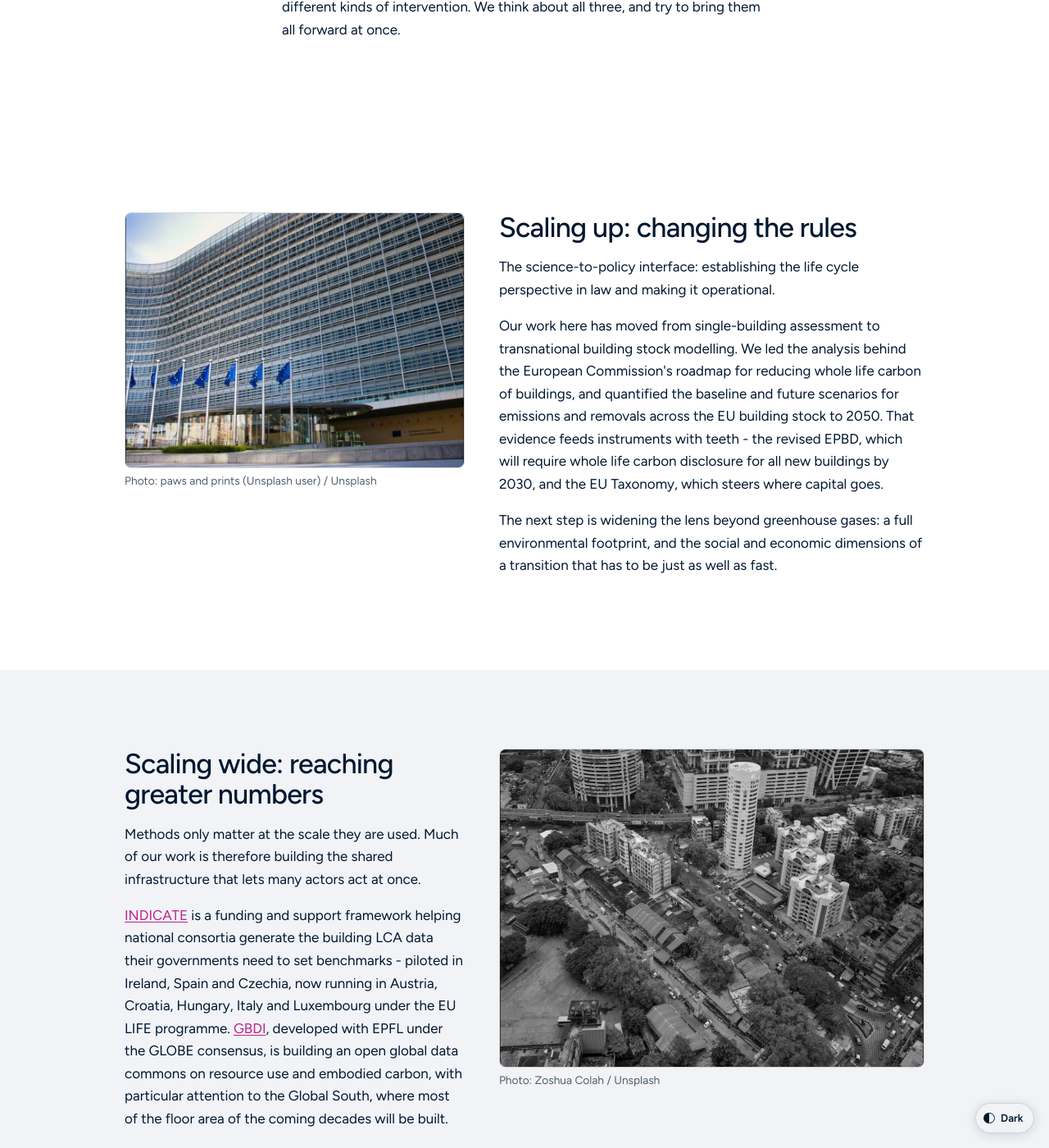
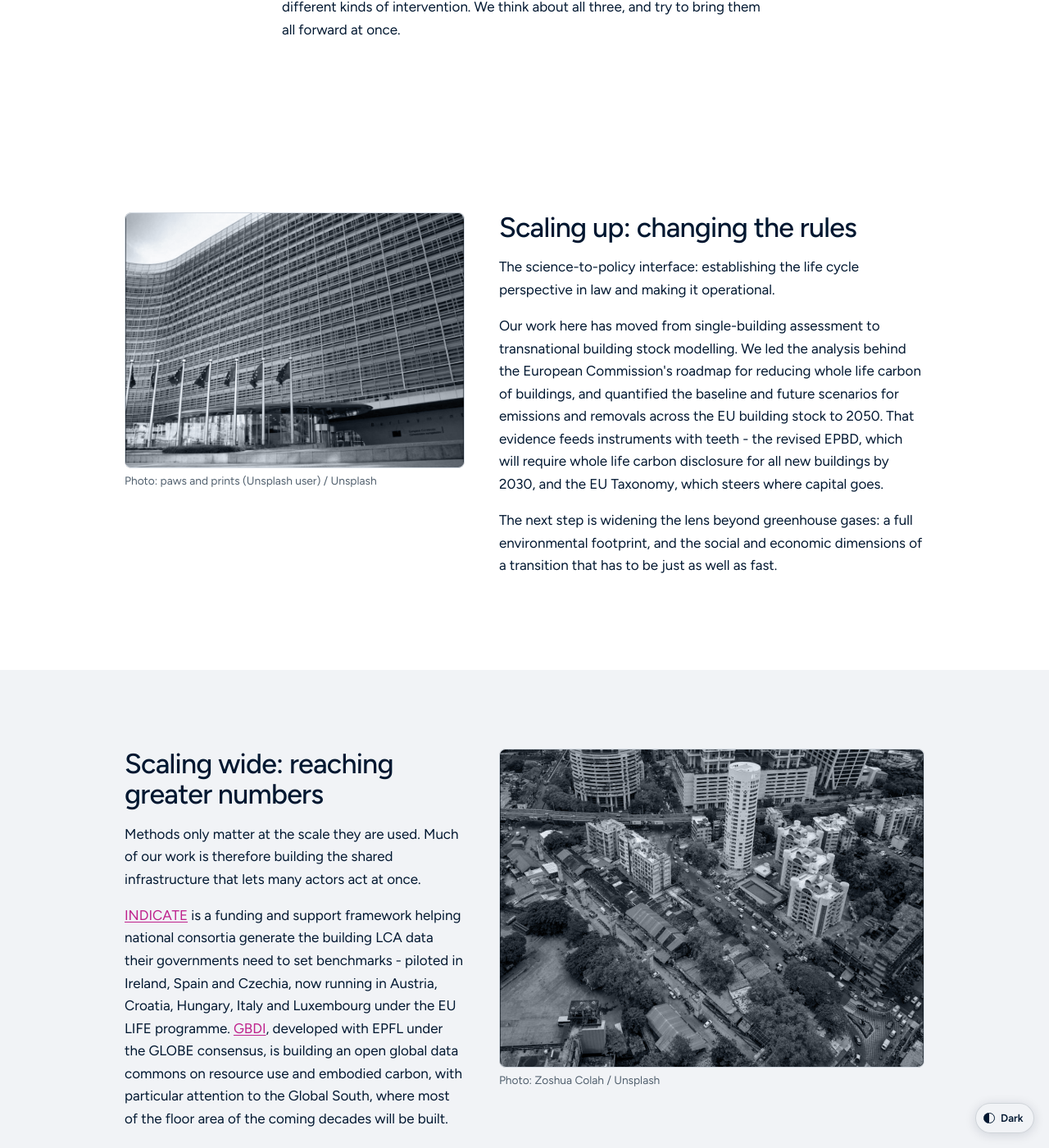
Before and after one commit to mroeck/riselabs.at, a Jekyll site: the page built from approach.md, in a window 1280 px wide and 1400 px high, scrolled down 1279 px. Shown: the whole window at 82% size. Built offline with Jekyll 4.4.1, drawn with Linux system fonts in a browser that asks for light colours; some web fonts are replaced.

Commit message:
Pictures: black and white with a subtle navy cast, on by default
Replaces the magenta-to-blush duotone. One treatment, on, rather than an
option kept off.

The cast is a `color` blend, not the `lighten` one I built first. Lighten
only moves pixels darker than the tint, and the CI navy is so dark that on
most of these photographs nothing moved at all: the treatment showed on a
night-time city and was invisible on a building site, a rooftop survey and a
housing facade. A `color` blend carries the hue across the whole tonal range,
which is what makes five photographs from five sources look like one set.
Rendered all five under both approaches at four strengths before choosing.

Two numbers to turn, and only these two: `--photo-tint` (the CI navy) and
`--photo-tint-strength`, at .30 in light and .28 in dark. Past about .55 it
stops reading as black and white and starts reading as blue. The dark theme
uses a lighter navy because the page behind the picture is already this
colour and a tinted photograph on it otherwise loses its edge.

`.tone` wraps the image and nothing else. It sat on the <figure> at first,
which also holds the photographer's credit, and the overlay covered the
credit line - caught by measuring where the overlay ended against where the
caption began, which is not something screenshots make obvious.

Portraits keep their own switch. A row of faces and a row of buildings do not
want the same treatment and should not be tied to one word.

Co-Authored-By: Claude Opus 5 <noreply@anthropic.com>
Claude-Session: https://claude.ai/code/session_013yvRdL5WvGEbo8a8kksApF

```diff
--- a/_config.yml
+++ b/_config.yml
@@ -72,14 +72,19 @@ surfaces: plain
 
 # The photographs on Expertise, Approach and the two GBDI projects.
 #
-#   plain    (the default) they render as shot
-#   duotone  the CI duotone, magenta through blush in light, purple through
-#            pink in dark (ramp A, H19)
+#   mono   (the default) black and white, with the CI navy lifted into the
+#          shadows, so photographs from different sources read as one set
+#   plain  they render as shot
 #
-# Built and kept off, the same arrangement as the gradient above: Martin asked
-# for the option to exist without it going live before he has seen it on the
-# real site. One word here and a class on <body>.
-photo_treatment: plain
+# This replaced a magenta-to-blush duotone (ramp A, H19) on 31 Oct 2026:
+# Martin asked for a simple black and white with a subtle navy tone instead.
+# The strength is `--photo-tint-strength` in the stylesheet, not here, because
+# it is a number to look at rather than a choice to make.
+#
+# Portraits have their own switch above; the two are not tied together on
+# purpose, since a row of faces and a row of buildings do not want the same
+# treatment.
+photo_treatment: mono
 
 # Newsletter. Two different URLs, doing two different jobs:
 #   newsletter_url    = the public Buttondown page - renders a button
--- a/_layouts/default.html
+++ b/_layouts/default.html
@@ -69,7 +69,7 @@
 {%- capture body_class -%}
   {% if site.portraits == "bw" %}portraits-bw {% endif %}
   {%- if site.surfaces == "gradient" %}surfaces-gradient {% endif %}
-  {%- if site.photo_treatment == "duotone" %}duotone{% endif %}
+  {%- if site.photo_treatment != "plain" %}photo-mono{% endif %}
 {%- endcapture -%}
 {%- assign body_class = body_class | strip -%}
 <body{% if body_class != "" %} class="{{ body_class }}"{% endif %}>
--- a/approach.md
+++ b/approach.md
@@ -80,8 +80,8 @@ bring them all forward at once.</p>
 <div class="wrap">
 
 <div class="strand">
-  <figure class="strand-img duotone">
-    <img src="{{ '/assets/img/photos/approach-scaling-up.jpg' | relative_url }}" alt="" loading="lazy">
+  <figure class="strand-img">
+    <span class="tone"><img src="{{ '/assets/img/photos/approach-scaling-up.jpg' | relative_url }}" alt="" loading="lazy"></span>
     <figcaption class="muted small">Photo: paws and prints (Unsplash user) / Unsplash</figcaption>
   </figure>
   <div class="strand-body">
@@ -112,8 +112,8 @@ bring them all forward at once.</p>
 <div class="wrap">
 
 <div class="strand flip">
-  <figure class="strand-img duotone">
-    <img src="{{ '/assets/img/photos/approach-scaling-wide.jpg' | relative_url }}" alt="" loading="lazy">
+  <figure class="strand-img">
+    <span class="tone"><img src="{{ '/assets/img/photos/approach-scaling-wide.jpg' | relative_url }}" alt="" loading="lazy"></span>
     <figcaption class="muted small">Photo: Zoshua Colah / Unsplash</figcaption>
   </figure>
   <div class="strand-body">
@@ -145,8 +145,8 @@ bring them all forward at once.</p>
 <div class="wrap">
 
 <div class="strand">
-  <figure class="strand-img duotone">
-    <img src="{{ '/assets/img/projects/collaborative-housing.jpg' | relative_url }}" alt="" loading="lazy">
+  <figure class="strand-img">
+    <span class="tone"><img src="{{ '/assets/img/projects/collaborative-housing.jpg' | relative_url }}" alt="" loading="lazy"></span>
   </figure>
   <div class="strand-body">
     <h2 id="scaling-deep">Scaling deep: working with pioneers</h2>
--- a/assets/css/style.css
+++ b/assets/css/style.css
@@ -2212,28 +2212,54 @@ table.listing td.t-partner .t-logo,
 .strand-body { min-width: 0; max-width: var(--measure); }
 .strand-body h2 { margin-top: 0; }
 
-/* ---------- duotone (R7) ----------
-
-   Built and kept off. The switch is `surfaces: duotone` in _config.yml, which
-   puts `duotone` on <body>; without it every picture renders as shot, which is
-   what ships. Martin asked for the option to exist without it going live
-   unreviewed, the same arrangement as the hero gradient.
-
-   Two layers over a greyscale image: `lighten` with the dark colour lifts the
-   shadows to it, `multiply` with the light colour tints the highlights. Ramp A
-   (H19), the CI's magenta to blush. */
-:root { --duo-dark: #f92d84; --duo-light: #ffe1ee; }
-:root[data-theme="dark"], :root:not([data-theme="light"]) { --duo-dark: #751094; --duo-light: #ff6ba6; }
-
-body.duotone .duotone { position: relative; isolation: isolate; }
-body.duotone .duotone img { filter: grayscale(1) contrast(1.1); }
-body.duotone .duotone::before,
-body.duotone .duotone::after {
+/* ---------- the picture treatment (R7) ----------
+
+   Black and white with a subtle navy cast, so photographs from half a dozen
+   sources read as one set.
+
+   The cast is a `color` blend, not a `lighten` one. Lighten lifts only the
+   pixels darker than the tint, and the CI navy is so dark that on most of
+   these pictures nothing moved: the treatment was visible on a night-time
+   city and invisible on everything else. A `color` blend carries the hue
+   across the whole tonal range, which is what makes five photographs look
+   like a set rather than five photographs.
+
+   Two numbers to turn, and only these two:
+     --photo-tint           the hue. The CI navy.
+     --photo-tint-strength  how much of it. 0 is plain black and white; at
+                            about .55 it stops reading as black and white and
+                            starts reading as blue.
+
+   On by default (`photo_treatment: mono` in _config.yml); `plain` turns it
+   off and every picture renders as shot.
+
+   Portraits are not in here. They have their own switch (`portraits: bw`),
+   because a row of faces and a row of buildings do not want the same
+   treatment and should not be tied to one word. */
+:root {
+  --photo-tint: #001730;          /* the CI navy */
+  --photo-tint-strength: .30;
+}
+/* The dark theme's own background is this navy, so a tinted photograph sitting
+   on it loses its edge. A lighter tint at the same strength keeps the picture
+   separate from the surface behind it. */
+:root[data-theme="dark"], :root:not([data-theme="light"]) {
+  --photo-tint: #16325a;
+  --photo-tint-strength: .28;
+}
+
+/* `.tone` wraps the image and nothing else. It used to sit on the <figure>,
+   which also holds the credit, and the overlay covered the credit line. */
+.tone { display: block; position: relative; isolation: isolate;
+        border-radius: var(--radius-img); overflow: hidden; }
+body.photo-mono .tone img { filter: grayscale(1) contrast(1.05); }
+body.photo-mono .tone::after {
   content: ""; position: absolute; inset: 0; pointer-events: none;
   border-radius: inherit;
-}
-body.duotone .duotone::before { background: var(--duo-dark); mix-blend-mode: lighten; }
-body.duotone .duotone::after  { background: var(--duo-light); mix-blend-mode: multiply; }
+  background: var(--photo-tint);
+  opacity: var(--photo-tint-strength);
+  mix-blend-mode: color;
+}
 
 /* ---------- expertise: the strand index ----------
 
--- a/expertise.html
+++ b/expertise.html
@@ -111,8 +111,8 @@ global_south:
     {%- endcomment -%}
     {%- assign xi = x.image -%}
     {%- unless xi %}{% capture xi %}{% include stockimg.html key=x.title %}{% endcapture %}{% endunless -%}
-    <figure class="xfield-img{% if x.image_credit %} duotone{% endif %}">
-      <img src="{{ xi | strip | relative_url }}" alt="" loading="lazy">
+    <figure class="xfield-img">
+      {%- if x.image_credit -%}<span class="tone"><img src="{{ xi | strip | relative_url }}" alt="" loading="lazy"></span>{%- else -%}<img src="{{ xi | strip | relative_url }}" alt="" loading="lazy">{%- endif -%}
       {%- if x.image_credit %}<figcaption class="muted small">{{ x.image_credit }}</figcaption>{% endif %}
     </figure>
     <div class="xfield-body">
```
